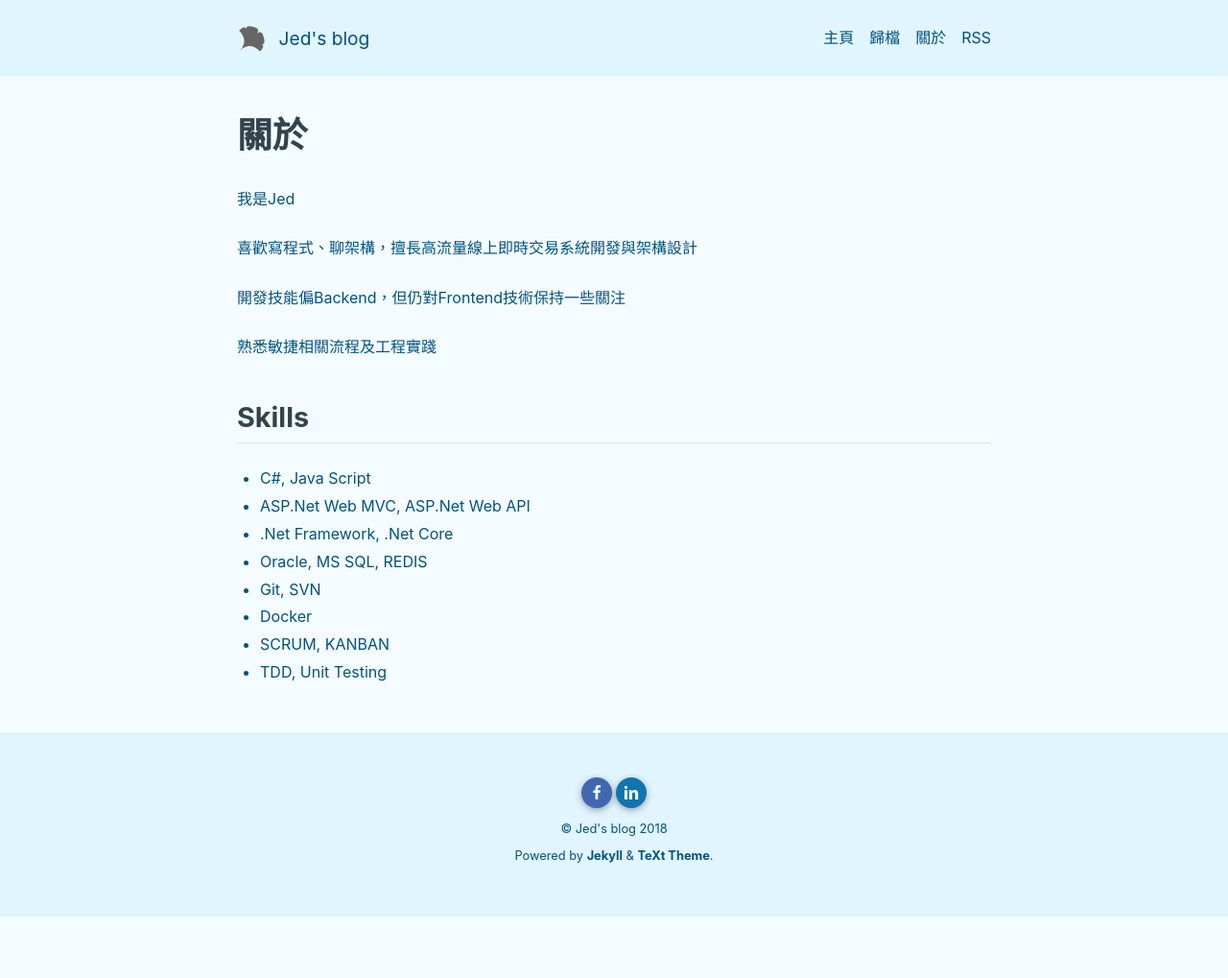
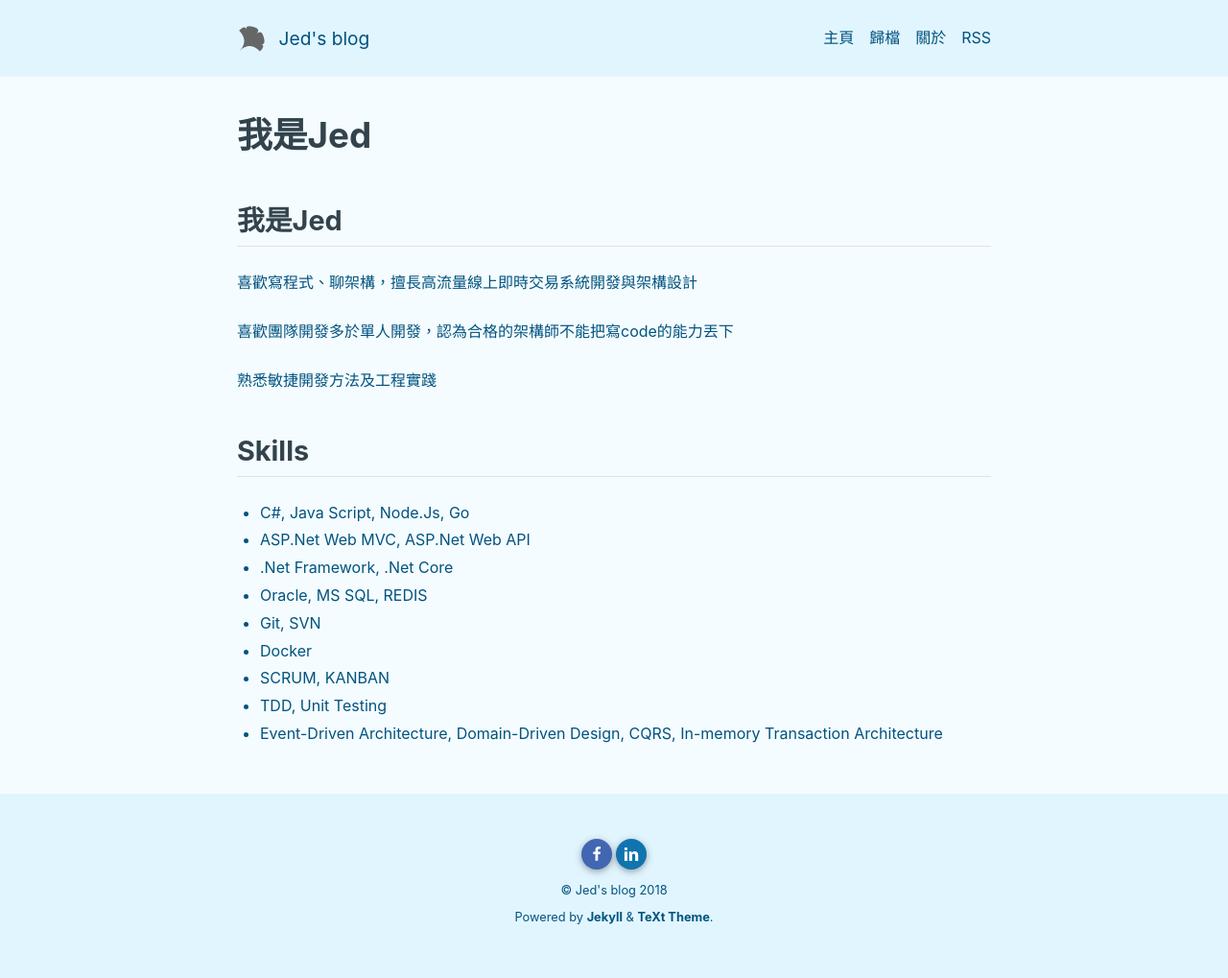
Before and after one commit to jed1978/jed1978.github.io, a Jekyll site: the page built from about.md, in a window 1280 px wide. Shown: the whole page at 96% size. Built offline with Jekyll 4.4.1, drawn with Linux system fonts in a browser that asks for light colours; nearby versions of some CDN libraries; our own code applies the rules of GitHub Pages for plain Markdown files; before the commit the page ends 955 px from its top, so only the background shows below that.

Commit message:
Change description and add new skills

```diff
--- a/about.md
+++ b/about.md
@@ -4,21 +4,20 @@
   en: About
   zh: 关于
   zh-Hans: 关于
-  zh-Hant: 關於
+  zh-Hant: 關於我
 key: page-about
 ---
-
-我是Jed
+## 我是Jed
 
 喜歡寫程式、聊架構，擅長高流量線上即時交易系統開發與架構設計
 
-開發技能偏Backend，但仍對Frontend技術保持一些關注
+喜歡團隊開發多於單人開發，認為合格的架構師不能把寫code的能力丟下
 
-熟悉敏捷相關流程及工程實踐
+熟悉敏捷開發方法及工程實踐
 
 ## Skills
 
-- C#, Java Script
+- C#, Java Script, Node.Js, Go
 - ASP.Net Web MVC, ASP.Net Web API
 - .Net Framework, .Net Core
 - Oracle, MS SQL, REDIS
@@ -26,3 +25,4 @@
 - Docker
 - SCRUM, KANBAN
 - TDD, Unit Testing
+- Event-Driven Architecture, Domain-Driven Design, CQRS, In-memory Transaction Architecture
```
